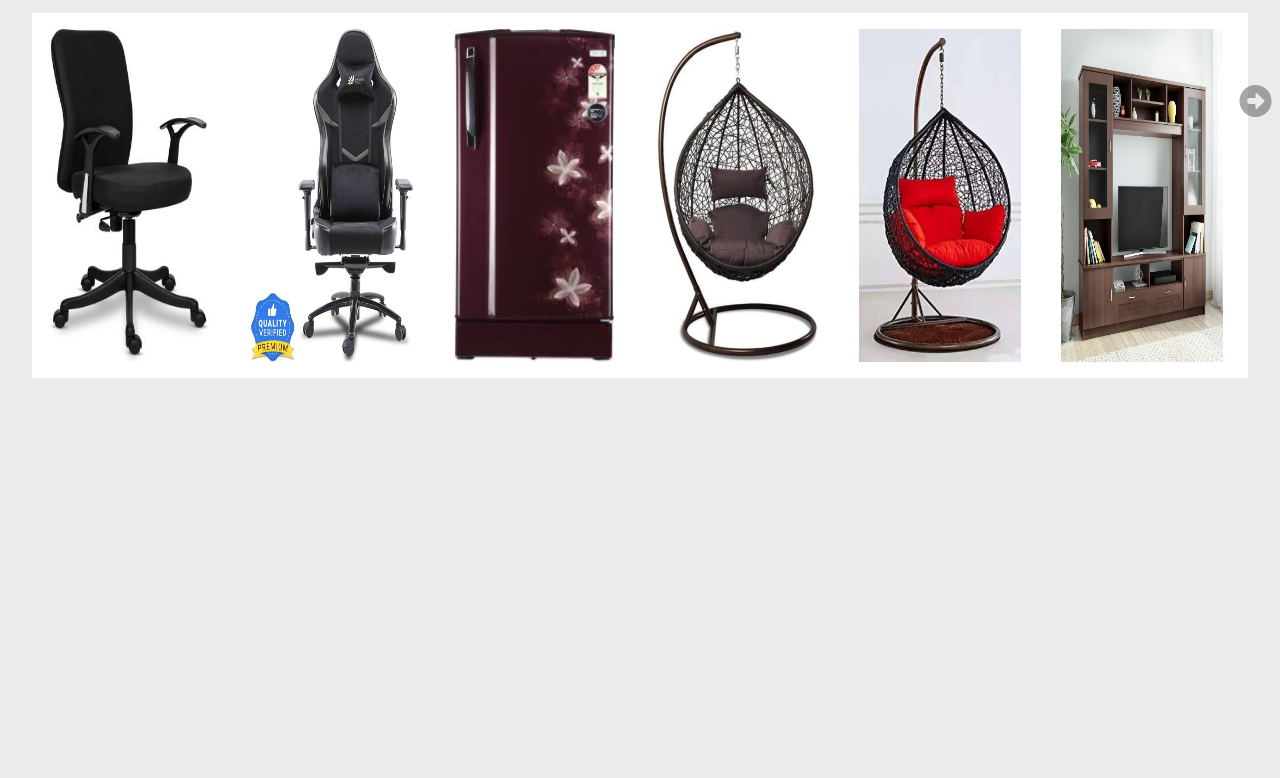
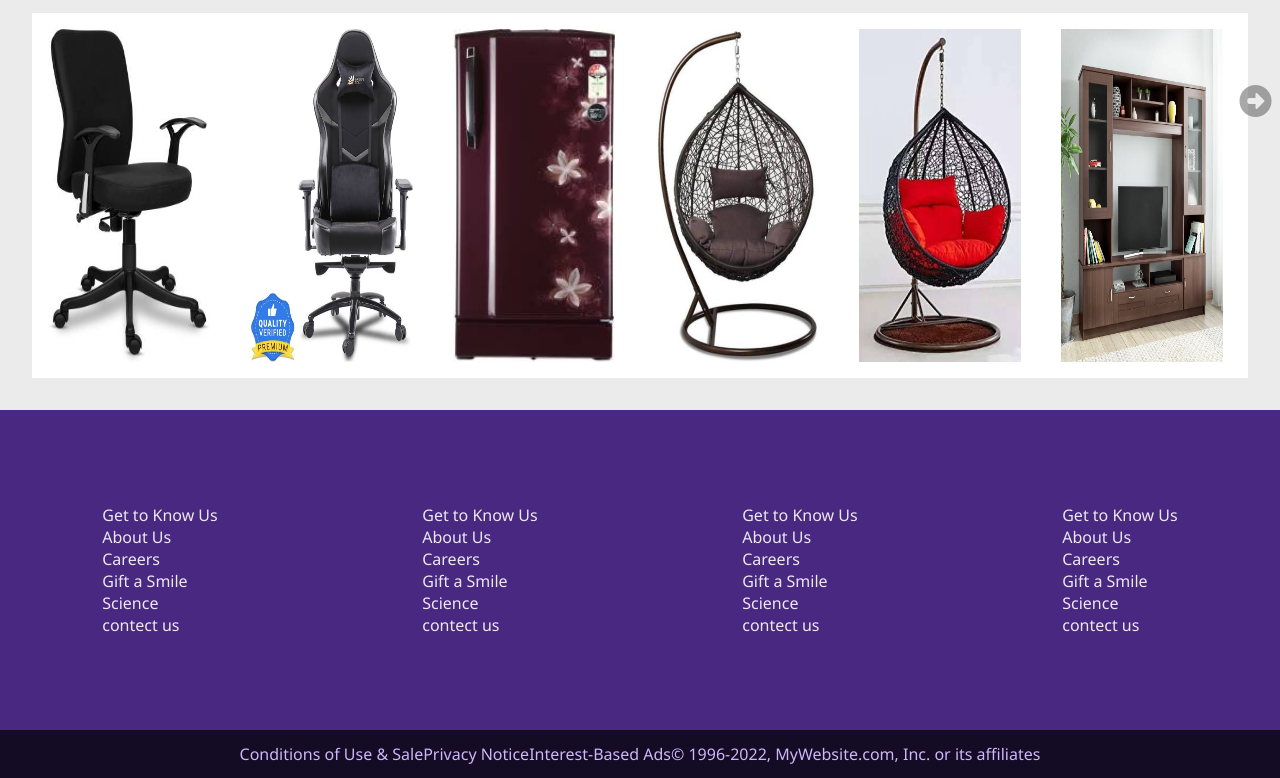
Before and after one commit to theVivek-kumar/Ecommerce-Major-project-neog, a plain HTML site: page home.html in a window 1280 px wide. Shown: the part 1140-1918 px from the top of the page. Before the commit the page ends 1550 px from the top, so only its background shows below. Drawn offline with Linux system fonts and the light colour scheme.

Commit message:
footer done

```diff
--- a/home.css
+++ b/home.css
@@ -163,3 +163,28 @@ body{
 
 
 }
+/*************************--------------------------footer----------------------------*/
+.footer{
+    width: 100%;
+    height: 20rem;
+    background-color: #482880;
+    display: flex;
+}
+.footer-header-bottom{
+    width: 100%;
+    height: 3rem;
+    background-color: #140b24;
+    display: flex;
+    justify-content: center;
+    color: #d0b6fa;
+    align-items: center;
+
+}
+.footer-list-1 {
+    color: #ece9f2;
+    list-style: none;
+    margin: auto;
+}
+ul{
+    list-style: none;
+}
--- a/home.html
+++ b/home.html
@@ -194,6 +194,56 @@
     </div>
 
     </div>
+    <!-- -------------------------------footer------------------------------------------- -->
+    <div class="main-content-landing-page footer">
+        <div class="footer-list-1">
+            <ul>
+                <li>Get to Know Us</li>
+                <li>About Us</li>
+                <li>Careers</li>
+                <li>Gift a Smile</li>
+                <li>Science</li>
+                <li>contect us</li>
+            </ul>
+        </div>
+        <div class="footer-list-1">
+            <ul>
+                <li>Get to Know Us</li>
+                <li>About Us</li>
+                <li>Careers</li>
+                <li>Gift a Smile</li>
+                <li>Science</li>
+                <li>contect us</li>
+            </ul>
+        </div>
+        <div class="footer-list-1">
+            <ul>
+                <li>Get to Know Us</li>
+                <li>About Us</li>
+                <li>Careers</li>
+                <li>Gift a Smile</li>
+                <li>Science</li>
+                <li>contect us</li>
+            </ul>
+        </div>
+        <div class="footer-list-1">
+            <ul>
+                <li>Get to Know Us</li>
+                <li>About Us</li>
+                <li>Careers</li>
+                <li>Gift a Smile</li>
+                <li>Science</li>
+                <li>contect us</li>
+            </ul>
+        </div>
+
+    </div>
+    <div class="main-content-landing-page footer footer-header-bottom">
+        <p>Conditions of Use & SalePrivacy NoticeInterest-Based Ads© 1996-2022, MyWebsite.com, Inc. or its affiliates</p>
+
+    </div>
+
+
 
 
 </body>
```
